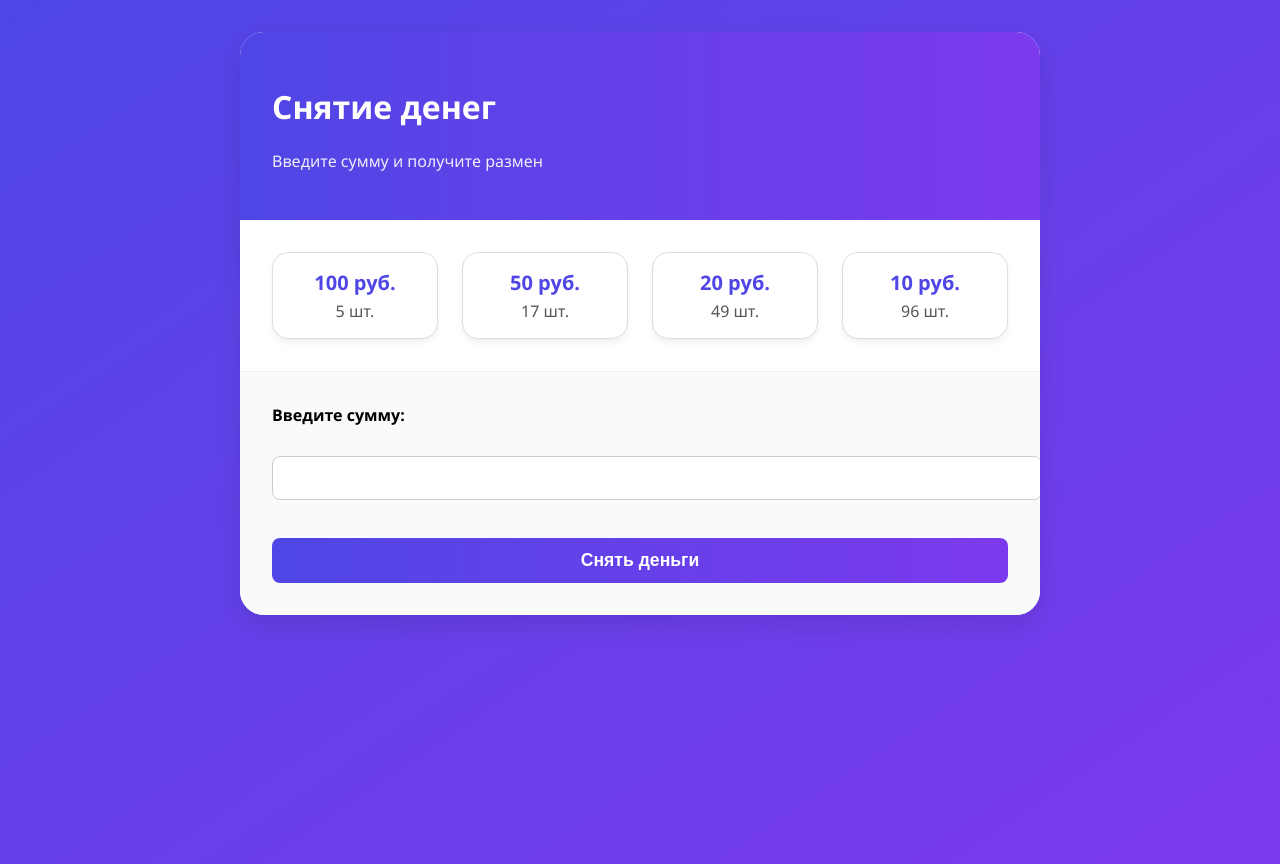
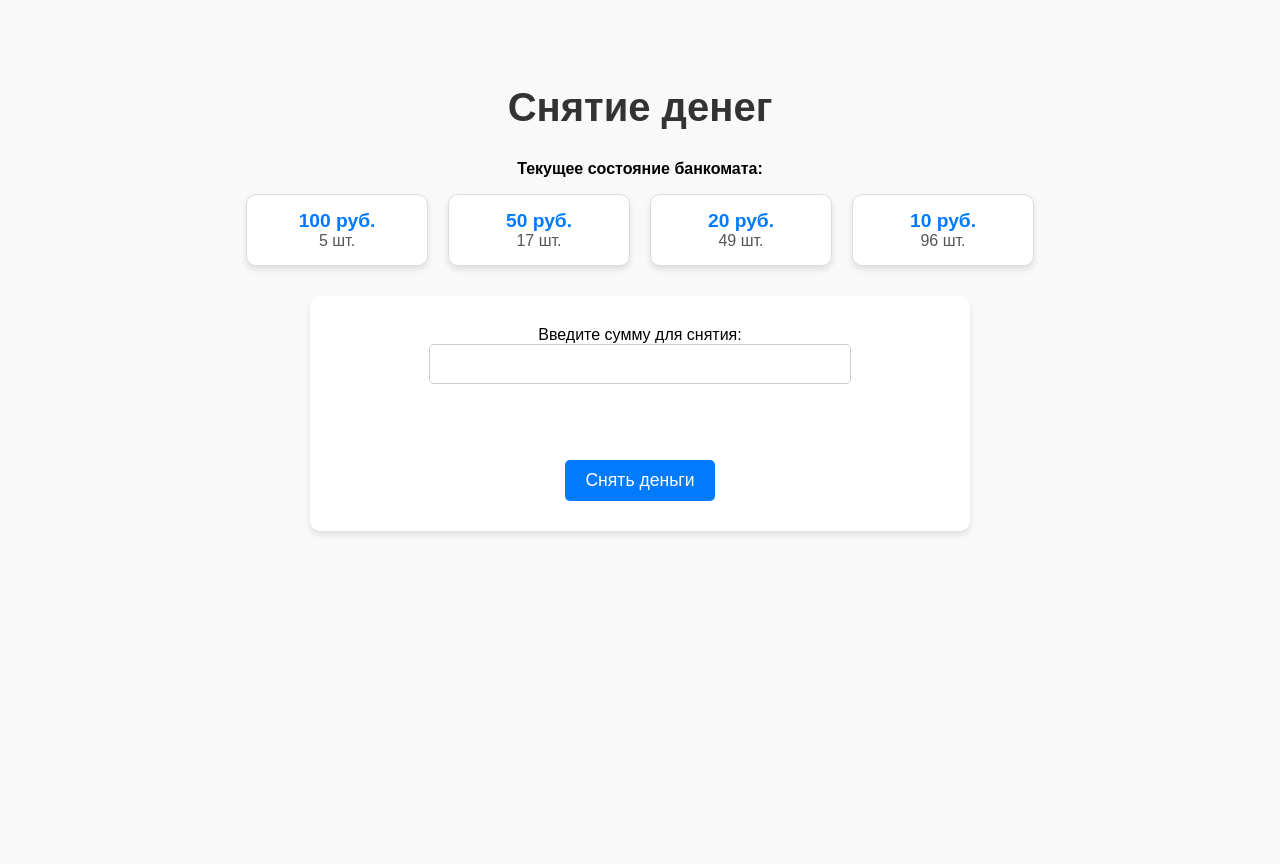
Before and after one commit to hll4/kursach, a FastAPI app: page / in a window 1280 px wide. After the commit the page ends 535 px from the top, so only its background shows below. Run offline with FastAPI, Linux system fonts and the light colour scheme; data comes from the database, SQL or seed files in the repository; both versions use the stored data as it was after the commit.

Commit message:
начало1

```diff
--- a/static/css/form.css
+++ b/static/css/form.css
@@ -1,51 +1,33 @@
 body {
-  font-family: 'Segoe UI', sans-serif;
-  background: linear-gradient(to bottom right, #4f46e5, #7c3aed);
-  min-height: 100vh;
-  margin: 0;
-  padding: 2rem;
+    font-family: Arial, sans-serif;
+    background-color: #f9f9f9;
+    text-align: center;
+    padding: 50px;
 }
 
-.form-container {
-  max-width: 800px;
-  margin: auto;
-  background-color: white;
-  border-radius: 1.5rem;
-  overflow: hidden;
-  box-shadow: 0 10px 25px rgba(0, 0, 0, 0.1);
-}
-
-.header {
-  background: linear-gradient(to right, #4f46e5, #7c3aed);
-  color: white;
-  padding: 2rem;
-}
-
-.header h1 {
-  font-size: 2rem;
-  font-weight: bold;
-}
-
-.header p {
-  font-size: 1rem;
-  opacity: 0.9;
-  margin-top: 0.25rem;
+.form-title {
+    font-size: 2.5em;
+    margin-bottom: 30px;
+    color: #333;
+    text-align: center;
 }
 
 .banknotes-container {
-  display: grid;
-  grid-template-columns: repeat(auto-fill, minmax(140px, 1fr));
-  gap: 1.5rem;
-  padding: 2rem;
+    display: flex;
+    flex-wrap: wrap;
+    justify-content: center;
+    gap: 20px;
+    margin-bottom: 30px;
 }
 
 .banknote-card {
     background-color: #fff;
     border: 1px solid #ddd;
-  border-radius: 1rem;
-  padding: 1rem;
+    border-radius: 10px;
+    padding: 15px;
+    width: 150px;
     text-align: center;
-  box-shadow: 0 4px 6px rgba(0, 0, 0, 0.05);
+    box-shadow: 0 4px 6px rgba(0, 0, 0, 0.1);
     transition: transform 0.2s ease-in-out;
 }
 
@@ -54,52 +36,48 @@ body {
 }
 
 .denomination {
-  font-size: 1.25rem;
+    font-size: 1.2em;
     font-weight: bold;
-  color: #4f46e5;
+    color: #007bff;
 }
 
 .quantity {
-  font-size: 1rem;
+    font-size: 1em;
     color: #555;
-  margin-top: 0.25rem;
 }
 
 form {
-  background-color: #f9fafb;
-  padding: 2rem;
-  border-top: 1px solid #eee;
+    max-width: 600px;
+    margin: 0 auto;
+    text-align: center;
+    padding: 30px;
+    background-color: #fff;
+    border-radius: 10px;
+    box-shadow: 0 4px 6px rgba(0, 0, 0, 0.1);
 }
 
-label {
+textarea, input[type="number"] {
+    width: 80%;
+    max-width: 400px;
+    margin: 0 auto 20px;
     display: block;
-  font-weight: 600;
-  margin-bottom: 0.5rem;
-}
-
-input[type="number"] {
-  width: 100%;
-  padding: 0.75rem 1rem;
+    padding: 10px;
     border: 1px solid #ccc;
-  border-radius: 0.5rem;
-  font-size: 1rem;
-  margin-bottom: 1rem;
+    border-radius: 5px;
+    font-size: 1em;
 }
 
 button {
-  width: 100%;
-  background: linear-gradient(to right, #4f46e5, #7c3aed);
-  color: white;
-  padding: 0.75rem;
+    background-color: #007bff;
+    color: #fff;
     border: none;
-  border-radius: 0.5rem;
-  font-size: 1.1rem;
-  font-weight: bold;
+    padding: 10px 20px;
+    font-size: 1.1em;
+    border-radius: 5px;
     cursor: pointer;
-  transition: all 0.2s ease-in-out;
+    margin-top: 20px;
 }
 
 button:hover {
-  transform: scale(1.02);
-  background: linear-gradient(to right, #6366f1, #a855f7);
+    background-color: #0056b3;
 }
--- a/templates/coin_change_form.html
+++ b/templates/coin_change_form.html
@@ -1,18 +1,14 @@
 <!DOCTYPE html>
 <html lang="en">
 <head>
-  <meta charset="UTF-8" />
-  <meta name="viewport" content="width=device-width, initial-scale=1.0"/>
-  <title>Снятие денег</title>
-  <link rel="stylesheet" href="/static/css/form.css"/>
+    <meta charset="UTF-8">
+    <meta name="viewport" content="width=device-width, initial-scale=1.0">
+    <title>Ввод данных для снятия денег</title>
+    <link rel="stylesheet" href="/static/css/form.css">
 </head>
 <body>
-  <div class="form-container">
-    <div class="header">
-      <h1>Снятие денег</h1>
-      <p>Введите сумму и получите размен</p>
-    </div>
-
+    <h1 class="form-title">Снятие денег</h1>
+    <p><strong>Текущее состояние банкомата:</strong></p>
     <div class="banknotes-container">
         {% for denomination, quantity in banknotes %}
             <div class="banknote-card">
@@ -21,12 +17,10 @@
             </div>
         {% endfor %}
     </div>
-
     <form action="/withdraw" method="post">
-      <label for="amount">Введите сумму:</label><br/>
-      <input type="number" id="amount" name="amount" required/><br/><br/>
+        <label for="amount">Введите сумму для снятия:</label><br>
+        <input type="number" id="amount" name="amount" required><br><br>
         <button type="submit">Снять деньги</button>
     </form>
-  </div>
 </body>
 </html>
```
Also changed, not shown: static/css/error.css (+18 -30 lines), static/css/result.css (+20 -33 lines), templates/coin_change_result.html (+7 -8 lines), templates/error.html (+5 -7 lines), atm.db. Lines whose indentation alone changed are shown as unchanged.
